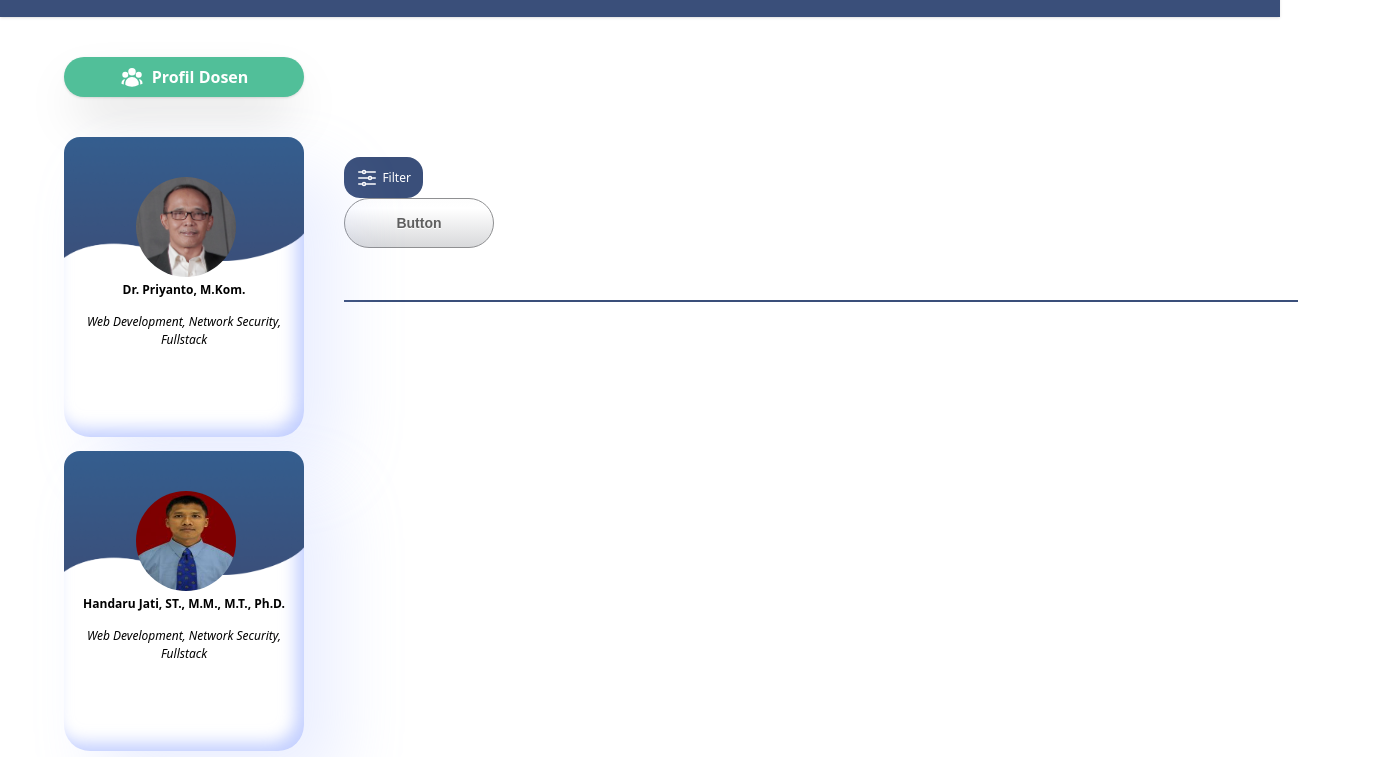
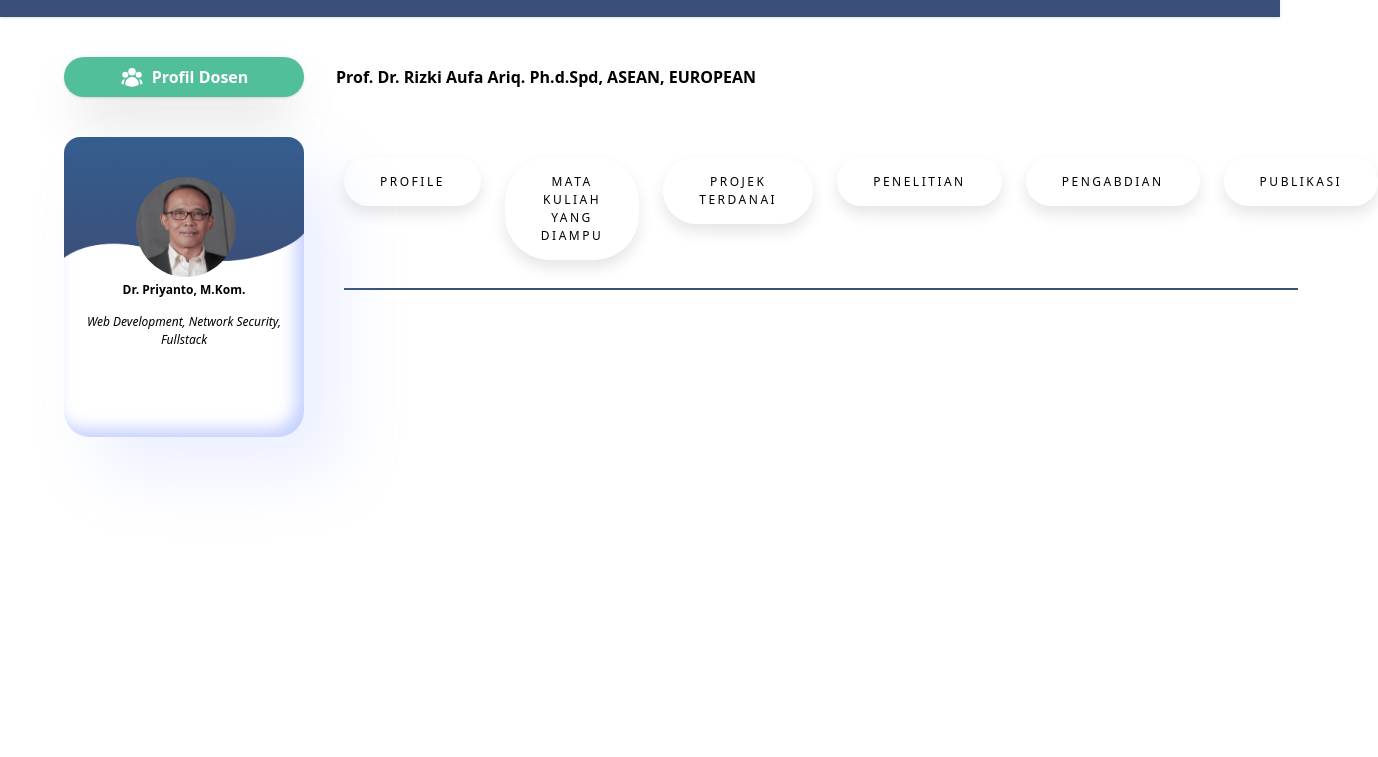
Before and after one commit to fajarikasaputra/StaffNew, a website: page profile.html in a window 1280 px wide. Shown: the part 58-815 px from the top of the page, 1378 px wide, since content can reach past the window. Drawn offline with Linux system fonts and the light colour scheme.

Commit message:
dropdown

```diff
--- a/profile.html
+++ b/profile.html
@@ -39,7 +39,8 @@
 
     <div class="flex">
       <div class="flex">
-        <div class="mt-10 ml-16 flex justify-evenly gap-10">
+        <div class="">
+          <div class="mt-10 ml-16 flex justify-evenly  w-full">
             <div class=" shadow-2xl rounded-full">
               <a href="#">
                 <button
@@ -64,32 +65,21 @@
             </button>
           </a>
         </div>
-        </div>
-      </div>
-
-      <div class="search mt-10 h-10 w-full flex ml-10 mr-16 text-white relative">
-      <div class="relative w-full">
-
-          <button type="submit" class="mt-2 absolute right-3 pl-10">
-          <svg
-            xmlns="http://www.w3.org/2000/svg"
-            fill="none"
-            viewBox="0 0 24 24"
-            stroke-width="2"
-            stroke="white"
-            class="w-6 h-6"
-          >
-            <path
-              stroke-linecap="round"
-              stroke-linejoin="round"
-              d="M21 21l-5.197-5.197m0 0A7.5 7.5 0 105.196 5.196a7.5 7.5 0 0010.607 10.607z"
-            />
-          </svg>
-      </button>
+        <div class="flex px-auto items-center w-full ">
+          <div class="mx-auto">
+            <p class="font-bold">Prof. Dr. Rizki Aufa Ariq. Ph.d.Spd, ASEAN, EUROPEAN</p>
           </div>
         </div>
       </div>
         </div>
+      </div>
+
+
+    </div>
+  </div>
+
+
+
 
   <div class="mt-10 flex">
     <div class=" flex ">
@@ -107,41 +97,64 @@
           </button>
         </a>
 
-        <a href="#">
-          <button>
-            <div class="card">
-              <div class="flex">
-                <img class="back rounded-t-2xl absolute" src="/assets/images/Vector 1.png">
-                <img class="front rounded-full image mt-10 marg-left" src="/assets/images/pak handaru.JPG">
-                <p class="card-text-head front flex items-center text-center w-full m-auto justify-center mt-36 ">Handaru Jati, ST., M.M., M.T., Ph.D.</p>
-                <p class="card-text-expert front flex items-center m-auto justify center mt-44">Web Development, Network Security, Fullstack</p>
-              </div>
-            </div>
-          </button>
-    </a>
+
       </div>
     </div>
 
+
+
+
   <div class="mt-5 ml-10 ">
+    <div class="flex gap-6 ">
+
         <a href="#">
-      <button class="button">
-        <div class="svg-wrapper-1">
-          <div class="svg-wrapper">
-            <svg xmlns="http://www.w3.org/2000/svg" fill="none" viewBox="0 0 24 24" stroke-width="1.5" stroke="currentColor" class="w-6 h-6">
-              <path stroke-linecap="round" stroke-linejoin="round" d="M10.5 6h9.75M10.5 6a1.5 1.5 0 11-3 0m3 0a1.5 1.5 0 10-3 0M3.75 6H7.5m3 12h9.75m-9.75 0a1.5 1.5 0 01-3 0m3 0a1.5 1.5 0 00-3 0m-3.75 0H7.5m9-6h3.75m-3.75 0a1.5 1.5 0 01-3 0m3 0a1.5 1.5 0 00-3 0m-9.75 0h9.75" />
-            </svg>
-          </div>
-        </div>
-        <span>Filter</span>
+            <button class="button-profile bg-blue-500">
+                Profile
             </button>
 
-      <button class="button-profile">
-        Button
+        </a>
+        <a href="#">
+
+
+            <button class="button-profile bg-blue-500">
+                Mata Kuliah Yang Diampu
             </button>
+
         </a>
-    <div class="border-black">
-      <input type="text"/>
+        <a href="#">
+
+
+            <button class="button-profile bg-blue-500">
+                Projek Terdanai
+            </button>
+
+        </a>
+        <a href="#">
+
+
+            <button class="button-profile bg-blue-500">
+                Penelitian
+            </button>
+
+        </a>
+        <a href="#">
+
+
+            <button class="button-profile bg-blue-500">
+                Pengabdian
+            </button>
+
+        </a>
+        <a href="#">
+
+
+            <button class="button-profile bg-blue-500">
+                Publikasi
+            </button>
+
+        </a>
     </div>
+
     <div class="right-0 mt-7">
       <hr class="">
     </div>
--- a/style/style.css
+++ b/style/style.css
@@ -126,37 +126,33 @@ hr {
 }
 
 .button-profile {
-    display: flex;
-    align-items: center;
-    justify-content: center;
+  padding: 1.3em 3em;
+  font-size: 12px;
+  text-transform: uppercase;
+  letter-spacing: 2.5px;
+  font-weight: 500;
+  color: #000;
+  background-color: #fff;
+  border: none;
+  border-radius: 45px;
+  box-shadow: 0px 8px 15px rgba(0, 0, 0, 0.1);
+  transition: all 0.3s ease 0s;
+  cursor: pointer;
   outline: none;
-    cursor: pointer;
-    width: 150px;
-    height: 50px;
-    background-image: linear-gradient(to top, #D8D9DB 0%, #fff 80%, #FDFDFD 100%);
-    border-radius: 30px;
-    border: 1px solid #8F9092;
-    transition: all 0.2s ease;
-    font-family: "Source Sans Pro", sans-serif;
-    font-size: 14px;
-    font-weight: 600;
-    color: #606060;
-    text-shadow: 0 1px #fff;
 }
 
 .button-profile:hover {
-    box-shadow: 0 4px 3px 1px #FCFCFC, 0 6px 8px #D6D7D9, 0 -4px 4px #CECFD1, 0 -6px 4px #FEFEFE, inset 0 0 3px 3px #CECFD1;
+  background-color: #3a4f7a;
+  box-shadow: 0px 15px 20px rgba(58, 79, 122, 0.5);
+  color: #fff;
+  transform: translateY(-7px);
 }
 
 .button-profile:active {
-    box-shadow: 0 4px 3px 1px #FCFCFC, 0 6px 8px #D6D7D9, 0 -4px 4px #CECFD1, 0 -6px 4px #FEFEFE, inset 0 0 5px 3px #999, inset 0 0 30px #aaa;
+  transform: translateY(-1px);
 }
 
-  .button-profile:focus {
-    box-shadow: 0 4px 3px 1px #FCFCFC, 0 6px 8px #D6D7D9, 0 -4px 4px #CECFD1, 0 -6px 4px #FEFEFE, inset 0 0 5px 3px #999, inset 0 0 30px #aaa;
-  }
 
-}
 @keyframes fly-1 {
   from {
     transform: translateY(0.1em);
@@ -180,3 +176,4 @@ hr {
   }
 }
 */
+}
```
Also changed, not shown: dropdown.html (added, +32 -0 lines), dist/output.css, 1 other file. Lines whose indentation alone changed are shown as unchanged.
